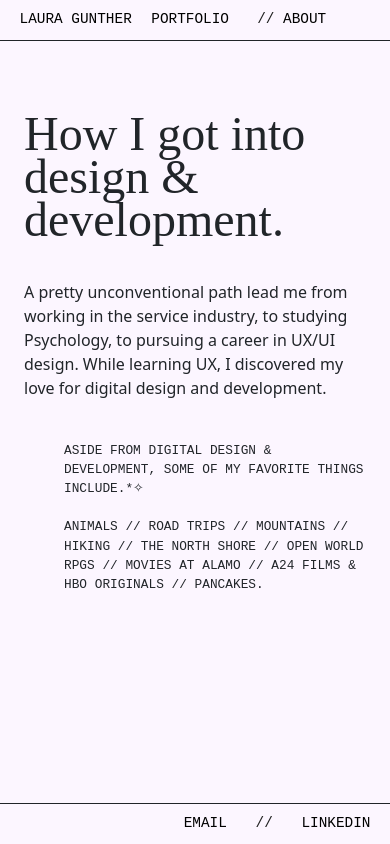
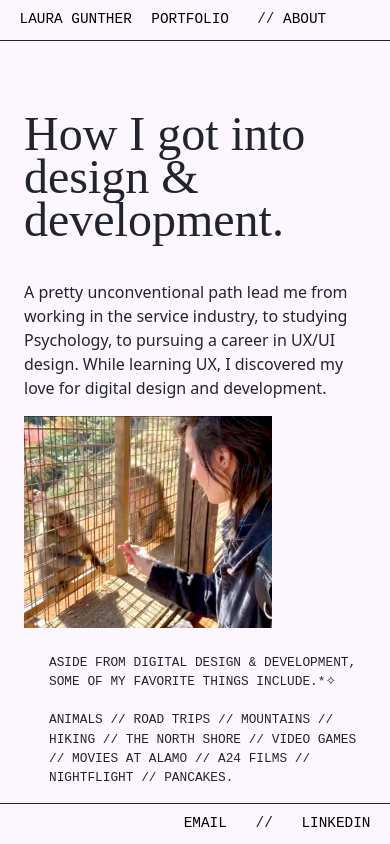
Before and after one commit to lo-designs/Portfolio, a React (Create React App) app: page /about in a window 390 px wide. Built offline with nearby package versions, Linux system fonts and the light colour scheme.

Commit message:
update about page

```diff
--- a/src/Components/About/About.jsx
+++ b/src/Components/About/About.jsx
@@ -1,6 +1,7 @@
 /* eslint-disable react/jsx-no-comment-textnodes */
 import React from "react";
 import "./About.scss";
+import me from "../Images/About/me.jpg";
 
 function About() {
   return (
@@ -18,20 +19,21 @@ function About() {
         </div>
       </div>
       <div className="about-me">
-        {/* <img
-          className="me"
-          src="https://media2.giphy.com/media/QSuOxLANMqaU72CHwx/giphy.gif?cid=ecf05e47dp253tdit25l6tzd7bgf7tctmmnag3ahx3e3yvwk&rid=giphy.gif&ct=g"
-          alt=""
-        /> */}
+      <div className="image-card">
+         <p className="image-heading"></p>
+        <img className="me" src={me} alt="me"/>
+      </div>
+      <div className="favorite-things-card">
         <p className="favorite-things">
           Aside from digital design & development, some of my favorite things
           include.*✧
           <br />
           <br />
           animals // road trips // mountains // hiking // the north shore //
-          open world rpgs // movies at alamo // A24 films & HBO originals //
+          video games // movies at alamo // A24 films // NightFlight //
           pancakes.
         </p>
+      </div>
       </div>
     </div>
   );
--- a/src/Components/About/About.scss
+++ b/src/Components/About/About.scss
@@ -11,25 +11,32 @@
   }
 
   .about-summary {
-   width: 45vw;
+    width: 40vw;
   }
 
   .about-me {
-    margin-left: 55%;
-    margin-top: -125px;
-    padding-left: 40px;
+    margin-left: 50%;
+    margin-top: -150px;
+    padding-left: 10px;
 
     .me {
       object-fit: cover;
       z-index: 0;
+      width: 30vw;
     }
   }
 
-  .favorite-things {
-    padding-top: 25px;
-    font-size: 0.8rem;
-    font-family: monospace;
-    text-transform: uppercase;
+  .favorite-things-card {
+      // background-color: rgb(212, 193, 255);
+      // padding: 10px;
+      // border: 1px solid;
+      // border-radius: 15px;
+    .favorite-things {
+      padding-top: 25px;
+      font-size: 0.8rem;
+      font-family: monospace;
+      text-transform: uppercase;
+    }
   }
 }
 
@@ -45,6 +52,16 @@
     .about-me {
       margin-left: 0;
       margin-top: 0;
+      padding-left: 0;
+
+      .me {
+        padding-right: 25px;
+        width: 70vw;
+      }
+
+      .favorite-things {
+        padding-left: 25px;
+      }
     }
     .about-heading {
       font-size: 3rem;
```
Also changed, not shown: src/Components/Images/About/me.jpg (added).
